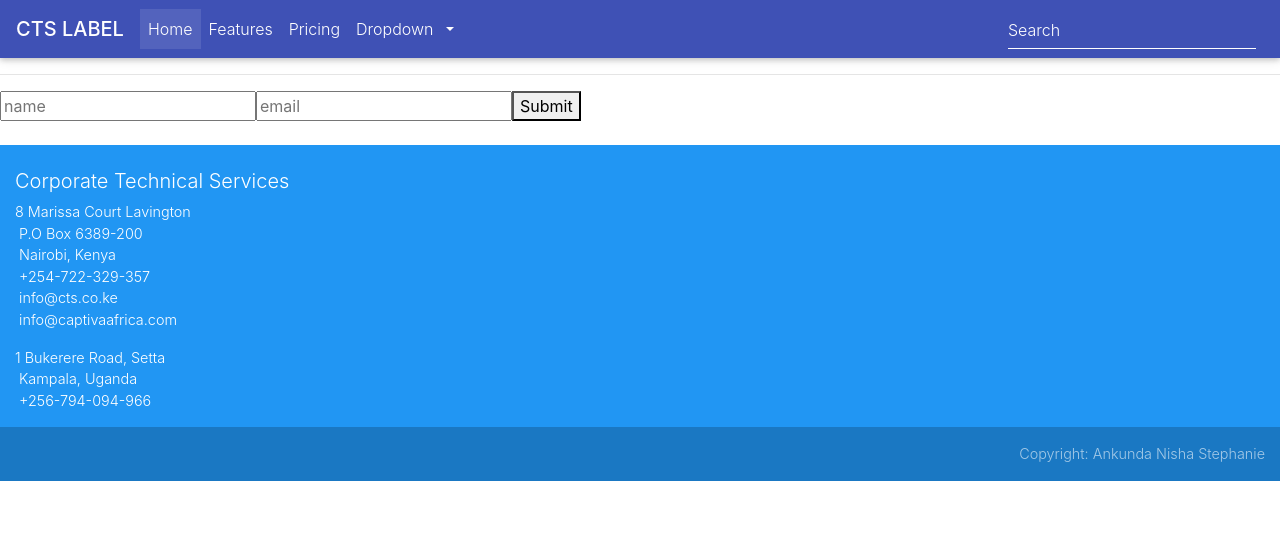
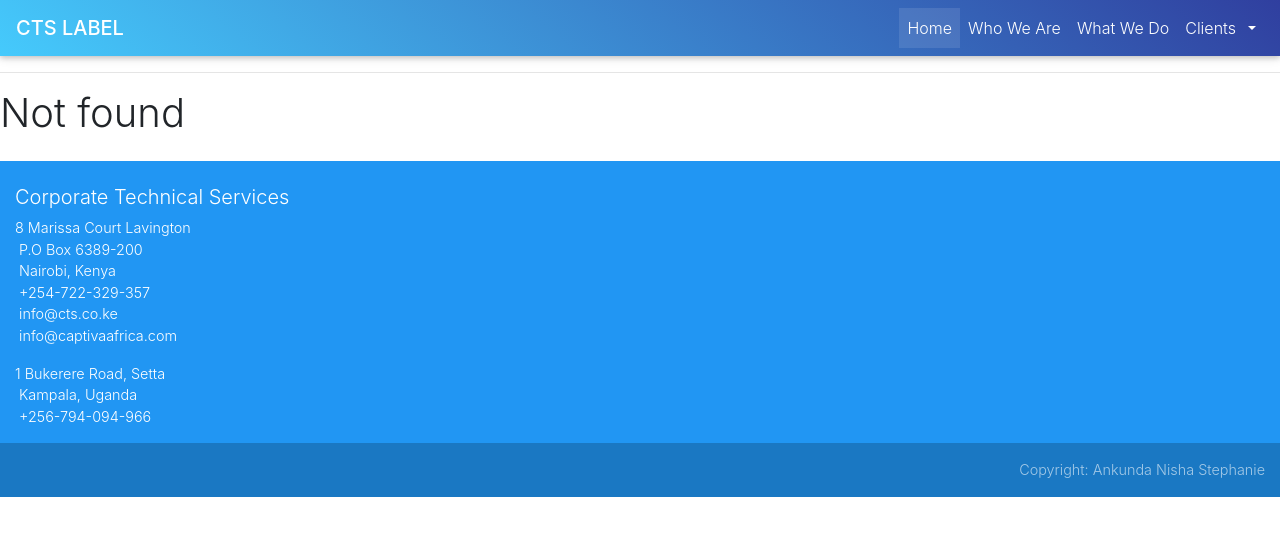
Before and after one commit to ankundn/CTL, a React (Create React App) app: page /contact in a window 1280 px wide. Shown: the top 536 px of the page. Built offline with nearby package versions, Linux system fonts and the light colour scheme.

Commit message:
Changed the routes of the path

```diff
--- a/src/components/Contact.js
+++ /dev/null
@@ -1,18 +0,0 @@
-import React from "react";
-
-class Contact extends React.Component {
-  onSubmit = () => {
-    this.props.history.push("/");
-  };
-  render() {
-    return (
-      <form>
-        <input placeholder="name" type="name" />
-        <input placeholder="email" type="email" />
-        <button onClick={this.onSubmit}>Submit</button>
-      </form>
-    );
-  }
-}
-
-export default Contact;
--- a/src/components/Header.js
+++ b/src/components/Header.js
@@ -21,15 +21,13 @@ import {
   MDBNavLink,
   MDBNavbarToggler,
   MDBCollapse,
-  MDBFormInline,
   MDBDropdown,
   MDBDropdownToggle,
   MDBDropdownMenu,
   MDBDropdownItem,
 } from "mdbreact";
-import { BrowserRouter as Router } from "react-router-dom";
 
-class NavbarPage extends Component {
+class Header extends Component {
   state = {
     isOpen: false,
   };
@@ -40,60 +38,40 @@ class NavbarPage extends Component {
 
   render() {
     return (
-      <Router>
-        <MDBNavbar color="indigo" dark expand="md">
+      <MDBNavbar color="blue-gradient" dark expand="md">
         <MDBNavbarBrand>
           <strong className="white-text">CTS LABEL</strong>
         </MDBNavbarBrand>
         <MDBNavbarToggler onClick={this.toggleCollapse} />
         <MDBCollapse id="navbarCollapse3" isOpen={this.state.isOpen} navbar>
-            <MDBNavbarNav left>
+          <MDBNavbarNav right>
             <MDBNavItem active>
-                <MDBNavLink to="#!">Home</MDBNavLink>
+              <MDBNavLink to="/">Home</MDBNavLink>
             </MDBNavItem>
             <MDBNavItem>
-                <MDBNavLink to="#!">Features</MDBNavLink>
+              <MDBNavLink to="/about">Who We Are</MDBNavLink>
             </MDBNavItem>
             <MDBNavItem>
-                <MDBNavLink to="#!">Pricing</MDBNavLink>
+              <MDBNavLink to="/service">What We Do</MDBNavLink>
             </MDBNavItem>
             <MDBNavItem>
               <MDBDropdown>
                 <MDBDropdownToggle nav caret>
-                    <span className="mr-2">Dropdown</span>
+                  <span className="mr-2">Clients</span>
                 </MDBDropdownToggle>
                 <MDBDropdownMenu>
-                    <MDBDropdownItem href="#!">Action</MDBDropdownItem>
-                    <MDBDropdownItem href="#!">Another Action</MDBDropdownItem>
-                    <MDBDropdownItem href="#!">
-                      Something else here
-                    </MDBDropdownItem>
-                    <MDBDropdownItem href="#!">
-                      Something else here
-                    </MDBDropdownItem>
+                  <MDBDropdownItem href="#!">StanChart</MDBDropdownItem>
+                  <MDBDropdownItem href="#!">Coca Cola</MDBDropdownItem>
+                  <MDBDropdownItem href="#!">KCB</MDBDropdownItem>
+                  <MDBDropdownItem href="#!">Stanbic</MDBDropdownItem>
                 </MDBDropdownMenu>
               </MDBDropdown>
             </MDBNavItem>
           </MDBNavbarNav>
-            <MDBNavbarNav right>
-              <MDBNavItem>
-                <MDBFormInline waves>
-                  <div className="md-form my-0">
-                    <input
-                      className="form-control mr-sm-2"
-                      type="text"
-                      placeholder="Search"
-                      aria-label="Search"
-                    />
-                  </div>
-                </MDBFormInline>
-              </MDBNavItem>
-            </MDBNavbarNav>
         </MDBCollapse>
       </MDBNavbar>
-      </Router>
     );
   }
 }
 
-export default NavbarPage;
+export default Header;
--- a/src/index.js
+++ b/src/index.js
@@ -7,7 +7,7 @@ import { Route, BrowserRouter as Router, Switch } from "react-router-dom";
 import "./index.css";
 import Home from "./components/Home";
 import About from "./components/About";
-import Contact from "./components/Contact";
+import Service from "./components/Service";
 import NotFound from "./components/NotFound";
 import Header from "./components/Header";
 import Footer from "./components/Footer";
@@ -20,7 +20,7 @@ const routing = (
       <Switch>
         <Route exact path="/" component={Home} />
         <Route path="/about" component={About} />
-        <Route path="/contact" component={Contact} />
+        <Route path="/service" component={Service} />
         <Route component={NotFound} />
       </Switch>
       <Footer />
```
Lines whose indentation alone changed are shown as unchanged.
